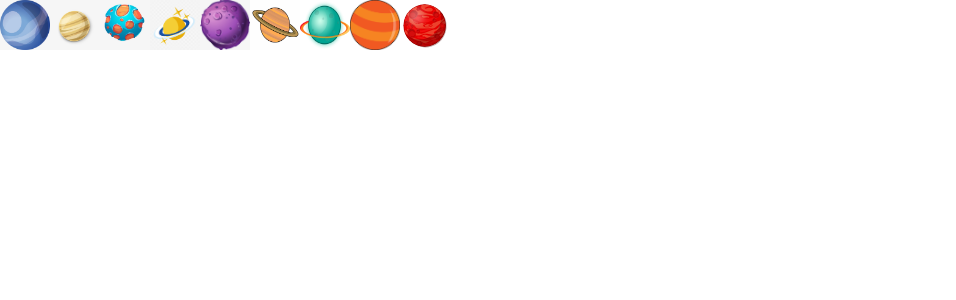
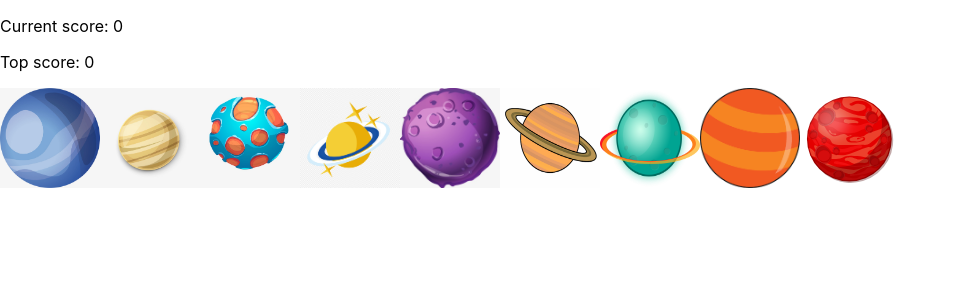
Before and after one commit to rjflanagan95/Clicky-Game, a React (Create React App) app: page / in a window 1280 px wide. Shown: the top 300 px of the page, without its empty margins (0-956 px from the left). Built offline with nearby package versions, Linux system fonts and the light colour scheme.

Commit message:
adding click handling and logic to check if an image has been clicked

```diff
--- a/src/components/Game/index.js
+++ b/src/components/Game/index.js
@@ -1,37 +1,89 @@
 import React, { Component } from "react";
+const images = [
+    {
+        "id" : 1,
+        "src" : require("../Images/1.jpg"),
+        "alt" : "Planet 1",
+        "clicked": false
+    },
+    {
+        "id" : 2,
+        "src" : require("../Images/2.jpg"),
+        "alt" : "Planet 1",
+        "clicked": false
+    },
+    {
+        "id" : 3,
+        "src" : require("../Images/3.jpg"),
+        "alt" : "Planet 1",
+        "clicked": false
+    },
+    {
+        "id" : 4,
+        "src" : require("../Images/4.png"),
+        "alt" : "Planet 1",
+        "clicked": false
+    },
+    {
+        "id" : 5,
+        "src" : require("../Images/5.jpg"),
+        "alt" : "Planet 1",
+        "clicked": false
+    },
+    {
+        "id" : 6,
+        "src" : require("../Images/6.gif"),
+        "alt" : "Planet 1",
+        "clicked": false
+    },
+    {
+        "id" : 7,
+        "src" : require("../Images/7.jpg"),
+        "alt" : "Planet 1",
+        "clicked": false
+    },
+    {
+        "id" : 8,
+        "src" : require("../Images/8.png"),
+        "alt" : "Planet 1",
+        "clicked": false
+    },
+    {
+        "id" : 9,
+        "src" : require("../Images/9.svg"),
+        "alt" : "Planet 1",
+        "clicked": false
+    },
+
+]
 // import "./style.css";
 
 class Game extends Component {
   // Setting the component's initial state
-//   state = {
-//   };
 
-    // Alert the user their first and last name, clear `this.state.firstName` and `this.state.lastName`, clearing the inputs
-    // alert(`Hello ${this.state.firstName} ${this.state.lastName}`);
-    // this.setState({
-    //   firstName: "",
-    //   lastName: "",
-    //   password: ""
-    // });
-//   };
+  state = {
+      images,
+      score: 0,
+      topScore: 0,
+      clickedImages: []
+  };
 
-    handleClick = event => {
-        event.preventDefault();
-        console.log("clicked");
+    handleClick = imgID => {
+        if (this.state.clickedImages.indexOf(imgID) !== -1) {
+            this.setState({ score: 0, clickedImages: [] });
+        } else {
+            this.setState({ score: this.state.score + 1, clickedImages: this.state.clickedImages.concat(imgID)});
+        }
     }
 
     render() {
         return (
             <div>
-                <img onClick={this.handleClick} alt={"Planet 1"} style={{width:50,height: 50}} src={require("../Images/1.jpg")}/>
-                <img onClick={this.handleClick} alt={"Planet 2"} style={{width:50,height: 50}} src={require("../Images/2.jpg")}/>
-                <img onClick={this.handleClick} alt={"Planet 3"} style={{width:50,height: 50}} src={require("../Images/3.jpg")}/>
-                <img onClick={this.handleClick} alt={"Planet 4"} style={{width:50,height: 50}} src={require("../Images/4.png")}/>
-                <img onClick={this.handleClick} alt={"Planet 5"} style={{width:50,height: 50}} src={require("../Images/5.jpg")}/>
-                <img onClick={this.handleClick} alt={"Planet 6"} style={{width:50,height: 50}} src={require("../Images/6.gif")}/>
-                <img onClick={this.handleClick} alt={"Planet 7"} style={{width:50,height: 50}} src={require("../Images/7.jpg")}/>
-                <img onClick={this.handleClick} alt={"Planet 8"} style={{width:50,height: 50}} src={require("../Images/8.png")}/>
-                <img onClick={this.handleClick} alt={"Planet 9"} style={{width:50,height: 50}} src={require("../Images/9.svg")}/>
+                <p>Current score: {this.state.score}</p>
+                <p>Top score: {this.state.topScore}</p>
+                {this.state.images.map(item =>
+                    <img onClick={() => this.handleClick(item.id)} key={item.id} id={item.id} alt={item.alt} style={{width:100,height:100}} src={item.src}/>
+                )}
             </div>
         );
     }
```
